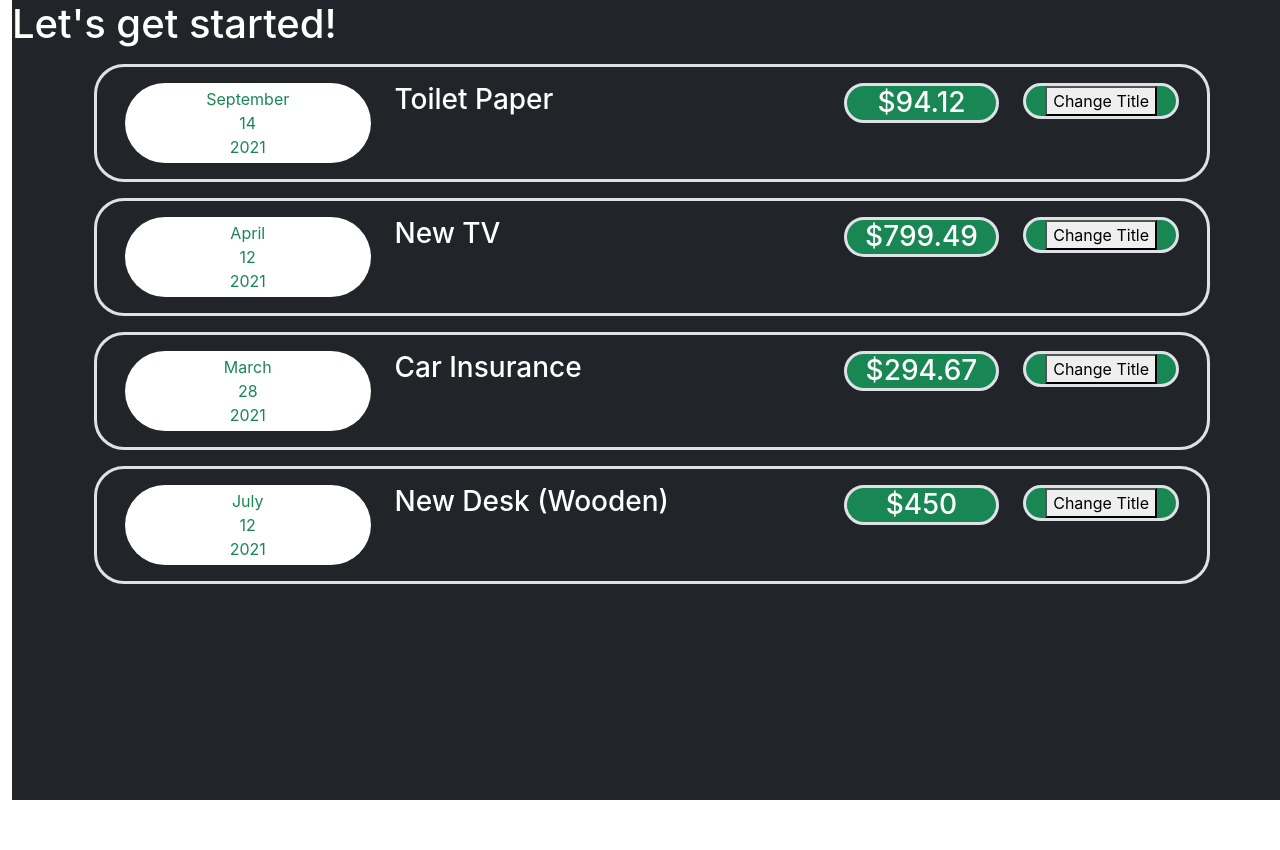
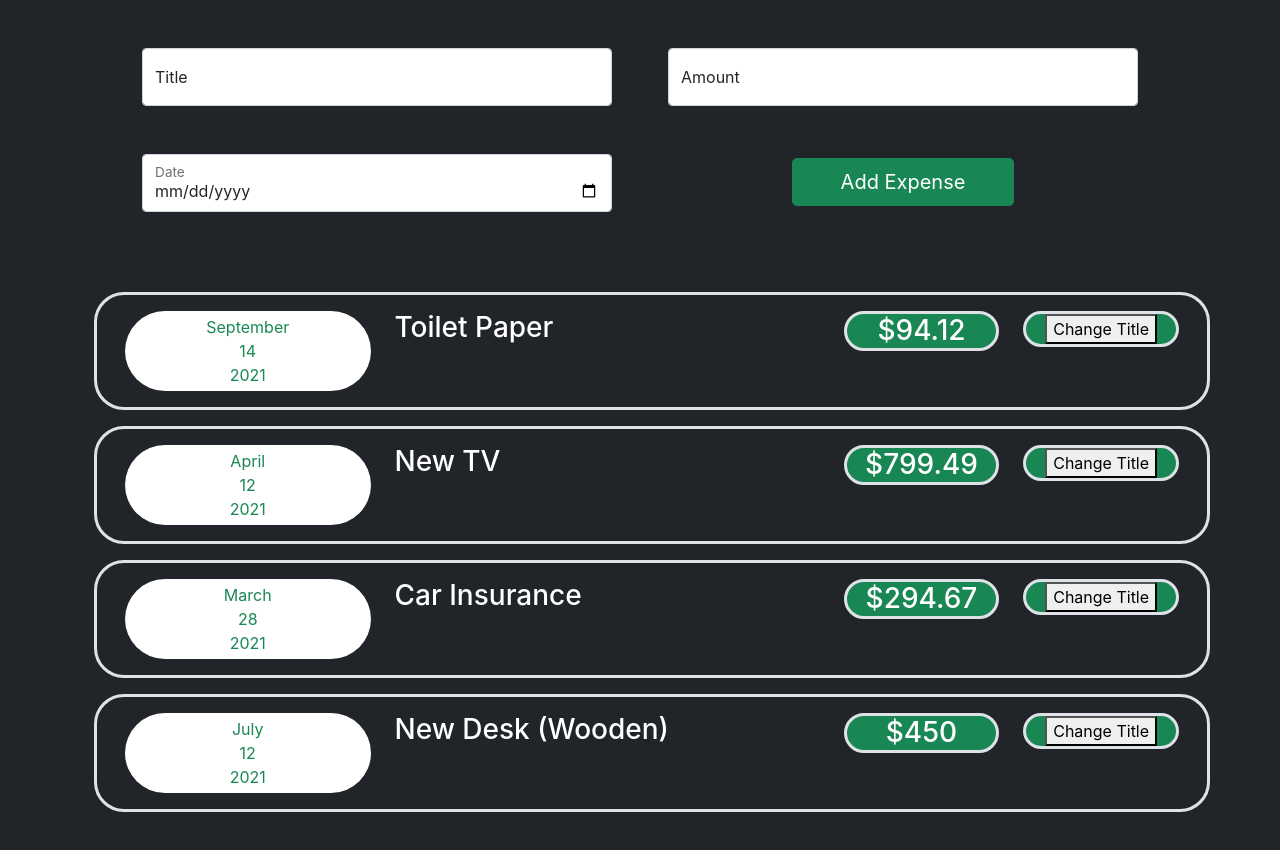
Before and after one commit to asif-ae/react-00001, a React (Create React App) app: page / in a window 1280 px wide. Shown: the top 850 px of the page. Before the commit the page ends 800 px from the top, so only its background shows below. Built offline with nearby package versions, Linux system fonts and the light colour scheme.

Commit message:
added expense form

```diff
--- a/src/App.js
+++ b/src/App.js
@@ -1,12 +1,16 @@
 import React, { Fragment } from "react";
 import "./App.css";
 import Expenses from "./components/Expenses/Expenses/Expenses";
+import NewExpense from "./components/NewExpense/NewExpense";
 
 function App() {
 
   return (
     <Fragment>
-      <Expenses></Expenses>
+      <div className="bg-dark text-white">
+        <NewExpense></NewExpense>
+        <Expenses></Expenses>
+      </div>
     </Fragment>
   );
 }
--- /dev/null
+++ b/src/components/ExpenseForm/ExpenseForm.js
@@ -0,0 +1,127 @@
+import React, { Fragment, useState } from 'react';
+
+const ExpenseForm = () => {
+  // Single Item State
+  // const [enteredTitle, setEnteredTitle] = useState('')
+  // const [enteredAmount, setEnteredAmount] = useState('')
+  // const [enteredDate, setEnteredDate] = useState('')
+
+  // Multiple object
+  const [userInput, setUserInput] = useState({
+    enteredTitle: '',
+    enteredAmount: '',
+    enteredDate: '',
+  })
+
+
+  const titleChangeHandler = (event) => {
+    // Initial single state aproch
+    // setEnteredTitle(event.target.value);
+
+    // Copy the hole state and than update
+    // setUserInput({
+    //   ...userInput,
+    //   enteredTitle: event.target.value,
+    // })
+
+    // Get the previous state snapshot and update it. (Recomanded when you need to depending on a previous state)
+    setUserInput((previousState) => {
+      return { ...previousState, enteredTitle: event.target.value, }
+    })
+  }
+
+  const amountChangeHandler = (event) => {
+    // Initial single state aproch
+    // setEnteredAmount(event.target.value);
+
+    // Copy the hole state and than update
+    // setUserInput({
+    //   ...userInput,
+    //   enteredAmount: event.target.value,
+    // })
+
+    // Get the previous state snapshot and update it. (Recomanded when you need to depending on a previous state)
+    setUserInput((previousState) => {
+      return { ...previousState, enteredAmount: event.target.value, }
+    })
+  }
+
+  const dateChangeHandler = (event) => {
+    // Initial single state aproch
+    // setEnteredDate(event.target.value);
+
+    // Copy the hole state and than update
+    // setUserInput({
+    //   ...userInput,
+    //   enteredDate: event.target.value,
+    // })
+
+    // Get the previous state snapshot and update it. (Recomanded when you need to depending on a previous state)
+    setUserInput((previousState) => {
+      return { ...previousState, enteredDate: event.target.value, }
+    })
+  }
+
+  console.log(userInput.enteredTitle, userInput.enteredAmount, userInput.enteredDate);
+
+  const handleSubmit = (event) => {
+    event.preventDefault();
+    const expenseData = {
+      title: userInput.enteredTitle,
+      amount: userInput.enteredAmount,
+      date: new Date(userInput.enteredDate),
+    }
+    console.log(expenseData);
+
+    // Get the previous state snapshot and update it. (Recomanded when you need to depending on a previous state)
+    setUserInput((previousState) => {
+      return { ...previousState, enteredTitle: '', enteredAmount: '', enteredDate: '', }
+    })
+  }
+
+
+  return (
+    <Fragment>
+      <form onSubmit={handleSubmit}>
+        <div className="p-3">
+          <div className="row p-0 m-0">
+            <div className="col-md-6">
+              <div className="p-3">
+                <div className="form-floating mb-3 text-dark">
+                  <input type="text" name="title" id="title" className="form-control" placeholder="Car Wash" onChange={titleChangeHandler} value={userInput.enteredTitle} />
+                  <label htmlFor="title">Title</label>
+                </div>
+              </div>
+            </div>
+
+            <div className="col-md-6">
+              <div className="p-3">
+                <div className="form-floating mb-3 text-dark">
+                  <input type="number" name="amount" id="amount" className="form-control" placeholder="0.01" min="0.01" step="0.01" onChange={amountChangeHandler} value={userInput.enteredAmount} />
+                  <label htmlFor="amount">Amount</label>
+                </div>
+              </div>
+            </div>
+
+            <div className="col-md-6">
+              <div className="p-3">
+                <div className="form-floating mb-3 text-dark">
+                  <input type="date" name="date" id="date" className="form-control" placeholder="mm/dd/yyyy" min="2020-01-01" max="2022-12-31" onChange={dateChangeHandler} value={userInput.enteredDate} />
+                  <label htmlFor="date">Date</label>
+                </div>
+              </div>
+            </div>
+
+            <div className="col-md-6">
+              <div className="p-3 my-1 text-center">
+                <button className="btn btn-success btn-lg px-5">Add Expense</button>
+              </div>
+            </div>
+          </div>
+        </div>
+      </form>
+    </Fragment>
+  );
+};
+
+export default ExpenseForm;
--- a/src/components/Expenses/Expenses/Expenses.js
+++ b/src/components/Expenses/Expenses/Expenses.js
@@ -14,8 +14,7 @@ const Expenses = () => {
   return (
     <Fragment>
       <Card className="container-fluid">
-        <div className="bg-dark text-white h100">
-          <h1>Let's get started!</h1>
+        <div className="h100">
           <ExpenseItem
             title={expenses[0].title}
             amount={expenses[0].amount}
--- a/src/components/NewExpense/NewExpense.js
+++ b/src/components/NewExpense/NewExpense.js
@@ -1,9 +1,14 @@
 import React, { Fragment } from 'react';
+import ExpenseForm from '../ExpenseForm/ExpenseForm';
 
 const NewExpense = () => {
   return (
     <Fragment>
-      <div className="a"></div>
+      <div className="container">
+        <div className="p-3">
+          <ExpenseForm></ExpenseForm>
+        </div>
+      </div>
     </Fragment>
   );
 };
```
